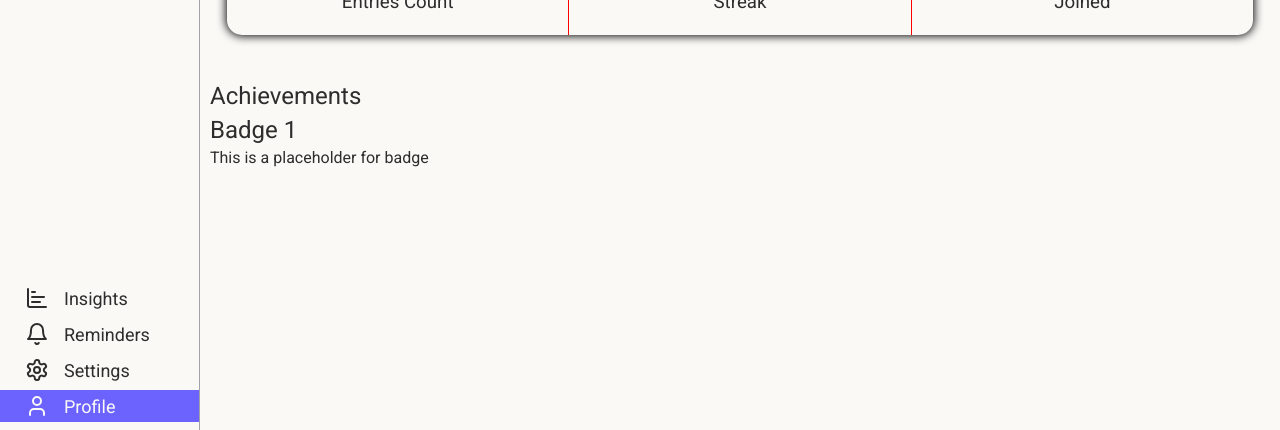
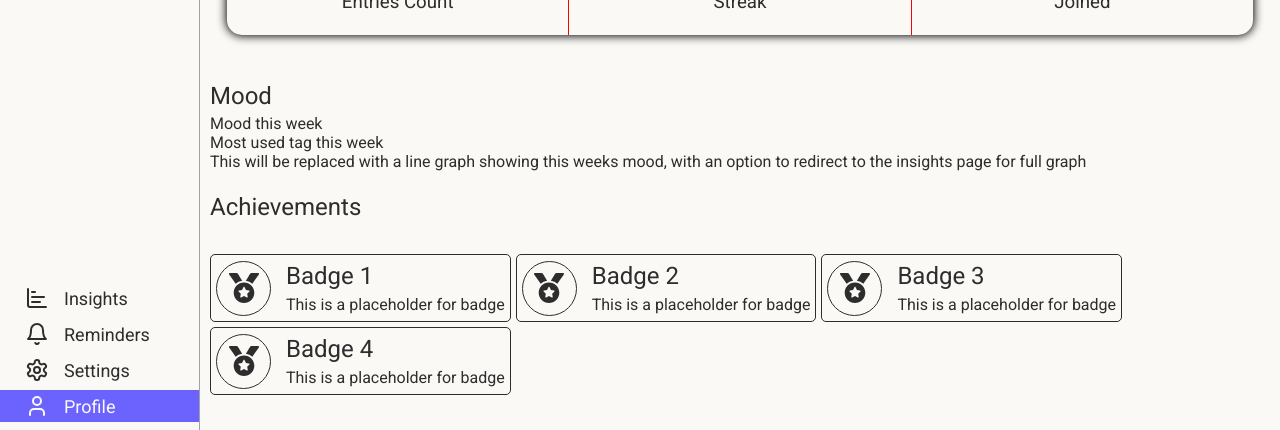
Before and after one commit to kaa1203/shift-app, a React (Vite) app: page /shift/profile in a window 1280 px wide. Shown: the part 370-800 px from the top of the page. Built offline with nearby package versions, Linux system fonts and the light colour scheme.

Commit message:
another mini update
woaaaaaaaaaaaah i'm on fire today! two updates in one day

```diff
--- a/src/components/App.styled.js
+++ b/src/components/App.styled.js
@@ -220,17 +220,46 @@ export const StatsCard = styled.div`
     border-right: 1px solid red;
   }
 `;
-export const MoodSection = styled.section``;
+export const MoodSection = styled.section`
+  padding: 10px;
+`;
+
+export const MoodContainer = styled.div``;
+
+export const MoodWrapper = styled.div``;
+
+export const MoodGraphWrapper = styled.div``;
+
 export const ActivitySection = styled.section``;
 
 export const AchievementSection = styled.section`
   padding: 10px;
 `;
 
-export const BadgeContainer = styled.div``;
+export const BadgeContainer = styled.div`
+  display: flex;
+  flex-wrap: wrap;
+  gap: 5px;
+  margin-top: 30px;
+`;
 
-export const BadgeWrapper = styled.div``;
+export const BadgeWrapper = styled.div`
+  display: flex;
+  justify-content: center;
+  align-items: center;
+  flex: 0 1 auto;
+  border: 1px solid var(--black);
+  gap: 15px;
+  padding: 5px;
+  border-radius: 5px;
+`;
 
-export const Badge = styled.div``;
-
-export const FooterSection = styled.section``;
+export const Badge = styled.div`
+  display: flex;
+  justify-content: center;
+  align-items: center;
+  width: 55px;
+  height: 55px;
+  border: 1px solid var(--black);
+  border-radius: 50%;
+`;
--- a/src/pages/Profile.jsx
+++ b/src/pages/Profile.jsx
@@ -1,6 +1,6 @@
+import { FaMedal } from "react-icons/fa";
 import {
   ActivitySection,
-  FooterSection,
   MoodSection,
   ProfileContainer,
   IdentitySection,
@@ -12,6 +12,9 @@ import {
   BadgeWrapper,
   Badge,
   BadgeContainer,
+  MoodContainer,
+  MoodWrapper,
+  MoodGraphWrapper,
 } from "../components/App.styled";
 
 const Profile = () => (
@@ -37,12 +40,57 @@ const Profile = () => (
         </StatsCard>
       </QuickStatsWrapper>
     </IdentitySection>
-    <MoodSection></MoodSection>
+    <MoodSection>
+      <h2>Mood</h2>
+      <MoodContainer>
+        <MoodWrapper>
+          <div>Mood this week</div>
+          <div>Most used tag this week</div>
+        </MoodWrapper>
+        <MoodGraphWrapper>
+          This will be replaced with a line graph showing this weeks mood, with
+          an option to redirect to the insights page for full graph
+        </MoodGraphWrapper>
+      </MoodContainer>
+    </MoodSection>
     <AchievementSection>
       <h2>Achievements</h2>
       <BadgeContainer>
         <BadgeWrapper>
-          <h2>Badge 1</h2> <p>This is a placeholder for badge</p>
+          <Badge>
+            <FaMedal size="30" />
+          </Badge>
+          <div>
+            <h2>Badge 1</h2>
+            <p>This is a placeholder for badge</p>
+          </div>
+        </BadgeWrapper>
+        <BadgeWrapper>
+          <Badge>
+            <FaMedal size="30" />
+          </Badge>
+          <div>
+            <h2>Badge 2</h2>
+            <p>This is a placeholder for badge</p>
+          </div>
+        </BadgeWrapper>
+        <BadgeWrapper>
+          <Badge>
+            <FaMedal size="30" />
+          </Badge>
+          <div>
+            <h2>Badge 3</h2>
+            <p>This is a placeholder for badge</p>
+          </div>
+        </BadgeWrapper>
+        <BadgeWrapper>
+          <Badge>
+            <FaMedal size="30" />
+          </Badge>
+          <div>
+            <h2>Badge 4</h2>
+            <p>This is a placeholder for badge</p>
+          </div>
         </BadgeWrapper>
       </BadgeContainer>
     </AchievementSection>
```
